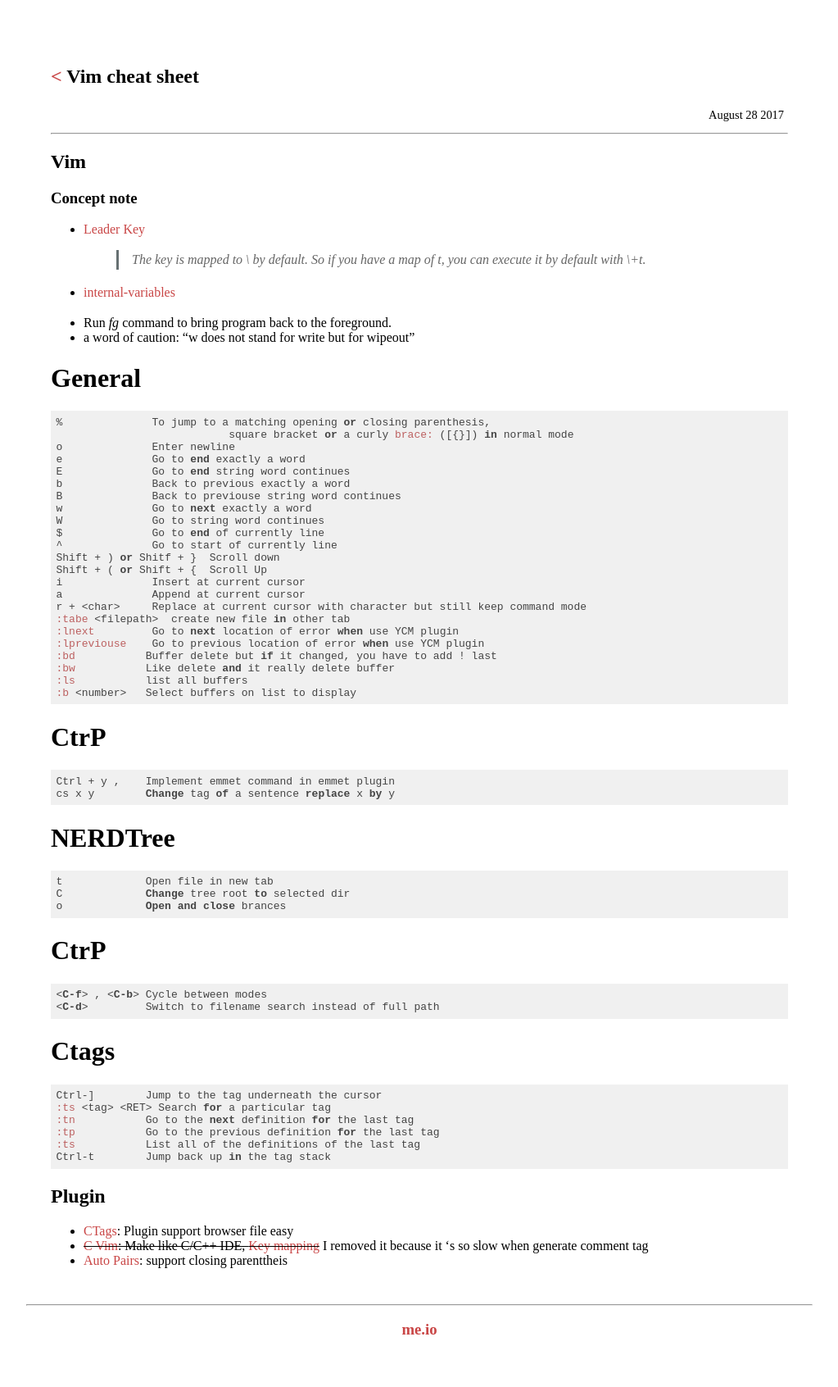
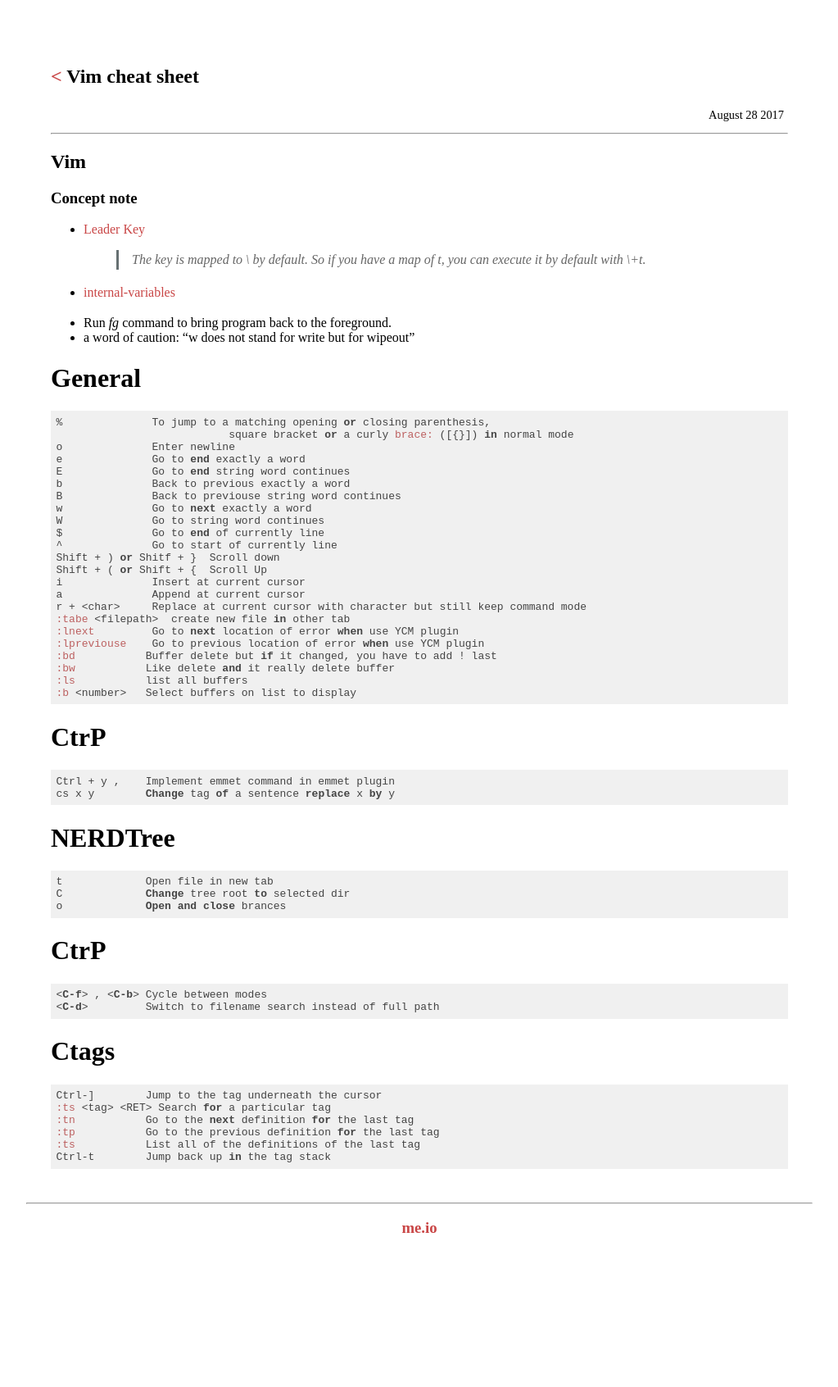
Before and after one commit to congdv/congdv.github.io, a Jekyll site: the page built from _posts/2017-08-28-vim-cheat-sheet.md, in a window 1280 px wide. Shown: the whole page at 82% size, without its empty margins (128-1151 px from the left). Built offline with Jekyll 4.4.1, drawn with Linux system fonts in a browser that asks for light colours; after the commit the page ends 1568 px from its top, so only the background shows below that.

Commit message:
Update 2017-08-28-vim-cheat-sheet.md

````diff
--- a/_posts/2017-08-28-vim-cheat-sheet.md
+++ b/_posts/2017-08-28-vim-cheat-sheet.md
@@ -72,8 +72,3 @@
 :ts           List all of the definitions of the last tag
 Ctrl-t        Jump back up in the tag stack
 ```
-
-## Plugin
-- [CTags](https://andrew.stwrt.ca/posts/vim-ctags/): Plugin support browser file easy
-- ~~[C Vim](http://www.thegeekstuff.com/2009/01/tutorial-make-vim-as-your-cc-ide-using-cvim-plugin/): Make like C/C++ IDE, [Key mapping](https://wolfgangmehner.github.io/vim-plugins/csupport/c-hotkeys.pdf)~~ I removed it because it 's so slow when generate comment tag
-- [Auto Pairs](https://github.com/jiangmiao/auto-pairs): support closing parenttheis
````
